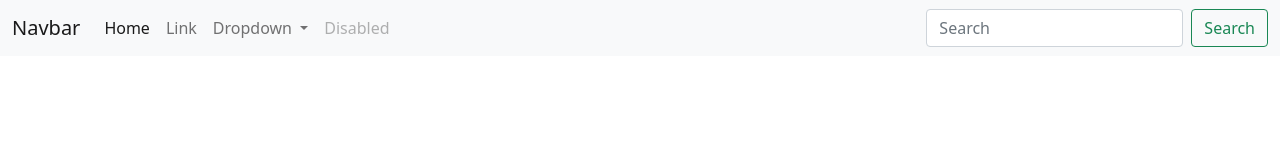
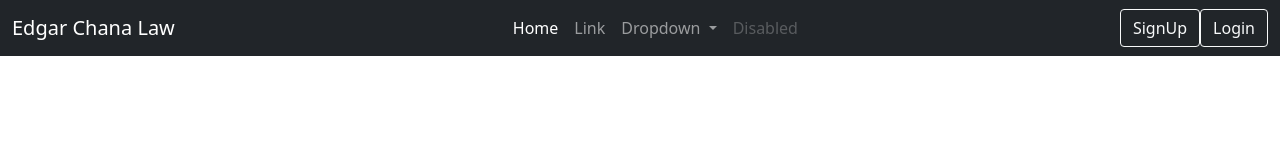
Before and after one commit to MunaRaii/Alchemists_LawFirm_FP, a plain HTML site: page index.html in a window 1280 px wide. Drawn offline with nearby package versions, Linux system fonts and the light colour scheme.

Commit message:
added login and signup, also made some design changes

```diff
--- a/index.html
+++ b/index.html
@@ -1,25 +1,30 @@
 <!doctype html>
 <html lang="en">
+
 <head>
     <!-- Required meta tags -->
     <meta charset="utf-8">
     <meta name="viewport" content="width=device-width, initial-scale=1">
 
     <!-- Bootstrap CSS -->
-    <link href="https://cdn.jsdelivr.net/npm/bootstrap@5.0.2/dist/css/bootstrap.min.css" rel="stylesheet" integrity="sha384-EVSTQN3/azprG1Anm3QDgpJLIm9Nao0Yz1ztcQTwFspd3yD65VohhpuuCOmLASjC" crossorigin="anonymous">
+    <link href="https://cdn.jsdelivr.net/npm/bootstrap@5.0.2/dist/css/bootstrap.min.css" rel="stylesheet"
+        integrity="sha384-EVSTQN3/azprG1Anm3QDgpJLIm9Nao0Yz1ztcQTwFspd3yD65VohhpuuCOmLASjC" crossorigin="anonymous">
 
-    <title>Hello, world!</title>
+    <title>Edgar Chana Law</title>
 </head>
+
 <body>
 
-    <nav class="navbar navbar-expand-lg navbar-light bg-light">
+    <nav class="navbar navbar-expand-lg navbar-dark bg-dark">
         <div class="container-fluid">
-          <a class="navbar-brand" href="#">Navbar</a>
-          <button class="navbar-toggler" type="button" data-bs-toggle="collapse" data-bs-target="#navbarSupportedContent" aria-controls="navbarSupportedContent" aria-expanded="false" aria-label="Toggle navigation">
+            <a class="navbar-brand" href="#">Edgar Chana Law</a>
+            <button class="navbar-toggler" type="button" data-bs-toggle="collapse"
+                data-bs-target="#navbarSupportedContent" aria-controls="navbarSupportedContent" aria-expanded="false"
+                aria-label="Toggle navigation">
                 <span class="navbar-toggler-icon"></span>
             </button>
             <div class="collapse navbar-collapse" id="navbarSupportedContent">
-            <ul class="navbar-nav me-auto mb-2 mb-lg-0">
+                <ul class="navbar-nav ms-auto mb-2 mb-lg-0">
                     <li class="nav-item">
                         <a class="nav-link active" aria-current="page" href="#">Home</a>
                     </li>
@@ -27,13 +32,16 @@
                         <a class="nav-link" href="#">Link</a>
                     </li>
                     <li class="nav-item dropdown">
-                <a class="nav-link dropdown-toggle" href="#" id="navbarDropdown" role="button" data-bs-toggle="dropdown" aria-expanded="false">
+                        <a class="nav-link dropdown-toggle" href="#" id="navbarDropdown" role="button"
+                            data-bs-toggle="dropdown" aria-expanded="false">
                             Dropdown
                         </a>
                         <ul class="dropdown-menu" aria-labelledby="navbarDropdown">
                             <li><a class="dropdown-item" href="#">Action</a></li>
                             <li><a class="dropdown-item" href="#">Another action</a></li>
-                  <li><hr class="dropdown-divider"></li>
+                            <li>
+                                <hr class="dropdown-divider">
+                            </li>
                             <li><a class="dropdown-item" href="#">Something else here</a></li>
                         </ul>
                     </li>
@@ -41,16 +49,23 @@
                         <a class="nav-link disabled" href="#" tabindex="-1" aria-disabled="true">Disabled</a>
                     </li>
                 </ul>
-            <form class="d-flex">
-              <input class="form-control me-2" type="search" placeholder="Search" aria-label="Search">
-              <button class="btn btn-outline-success" type="submit">Search</button>
-            </form>
+                <lu class="navbar-nav ms-auto mb-2 mb-lg-0">
+                    <li class="nav-but">
+                        <a class="btn btn-outline-light" href="#">SignUp</a>
+                    </li>
+                    <li class="nav-but">
+                        <a class="btn btn-outline-light" href="#">Login</a>
+                    </li>
+                </ul>
             </div>
         </div>
     </nav>
 
     <!-- Option 1: Bootstrap Bundle with Popper -->
-    <script src="https://cdn.jsdelivr.net/npm/bootstrap@5.0.2/dist/js/bootstrap.bundle.min.js" integrity="sha384-MrcW6ZMFYlzcLA8Nl+NtUVF0sA7MsXsP1UyJoMp4YLEuNSfAP+JcXn/tWtIaxVXM" crossorigin="anonymous"></script>
+    <script src="https://cdn.jsdelivr.net/npm/bootstrap@5.0.2/dist/js/bootstrap.bundle.min.js"
+        integrity="sha384-MrcW6ZMFYlzcLA8Nl+NtUVF0sA7MsXsP1UyJoMp4YLEuNSfAP+JcXn/tWtIaxVXM"
+        crossorigin="anonymous"></script>
 
 </body>
+
 </html>
```
Lines whose indentation alone changed are shown as unchanged.
